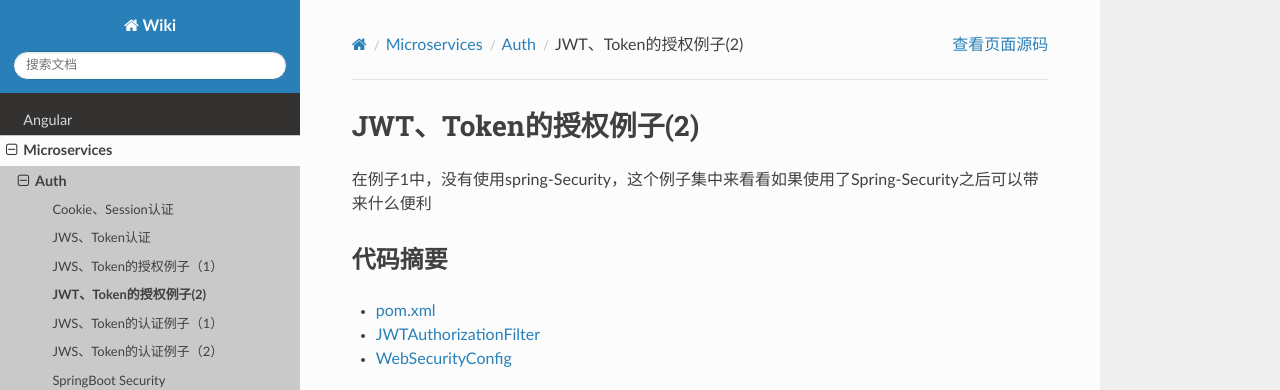
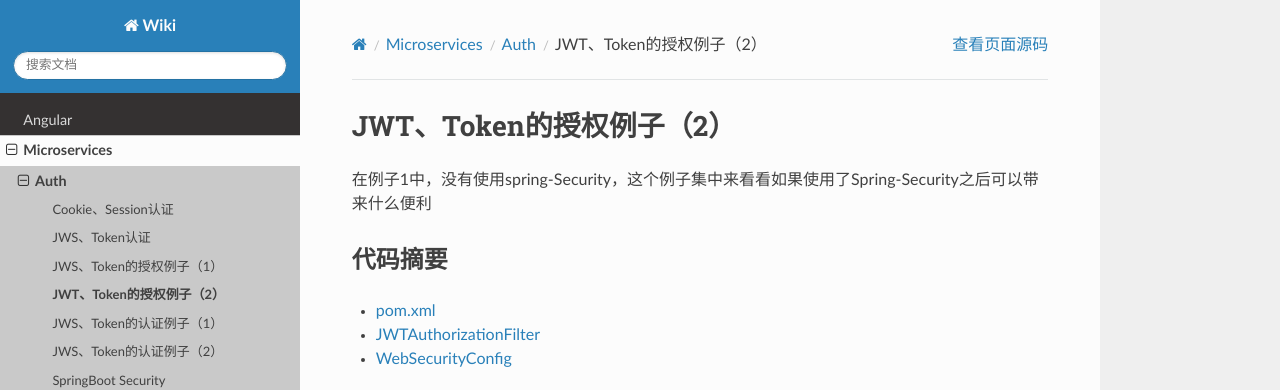
Before and after one commit to abigail830/Sphinx_wiki, a Sphinx documentation site: the page built from source/Microservices/Auth/JWS_token_Autho2.rst, in a window 1280 px wide and 900 px high. Shown: the top 390 px of the window. Built offline with Sphinx 7.4.7 and the Read the Docs theme 2.0.0, drawn with Linux system fonts in a browser that asks for light colours.

```diff
--- a/source/Microservices/Auth/JWS_token_Autho2.rst
+++ b/source/Microservices/Auth/JWS_token_Autho2.rst
@@ -1,4 +1,4 @@
-JWT、Token的授权例子(2)
+JWT、Token的授权例子（2）
 =============================
 
 在例子1中，没有使用spring-Security，这个例子集中来看看如果使用了Spring-Security之后可以带来什么便利
```
